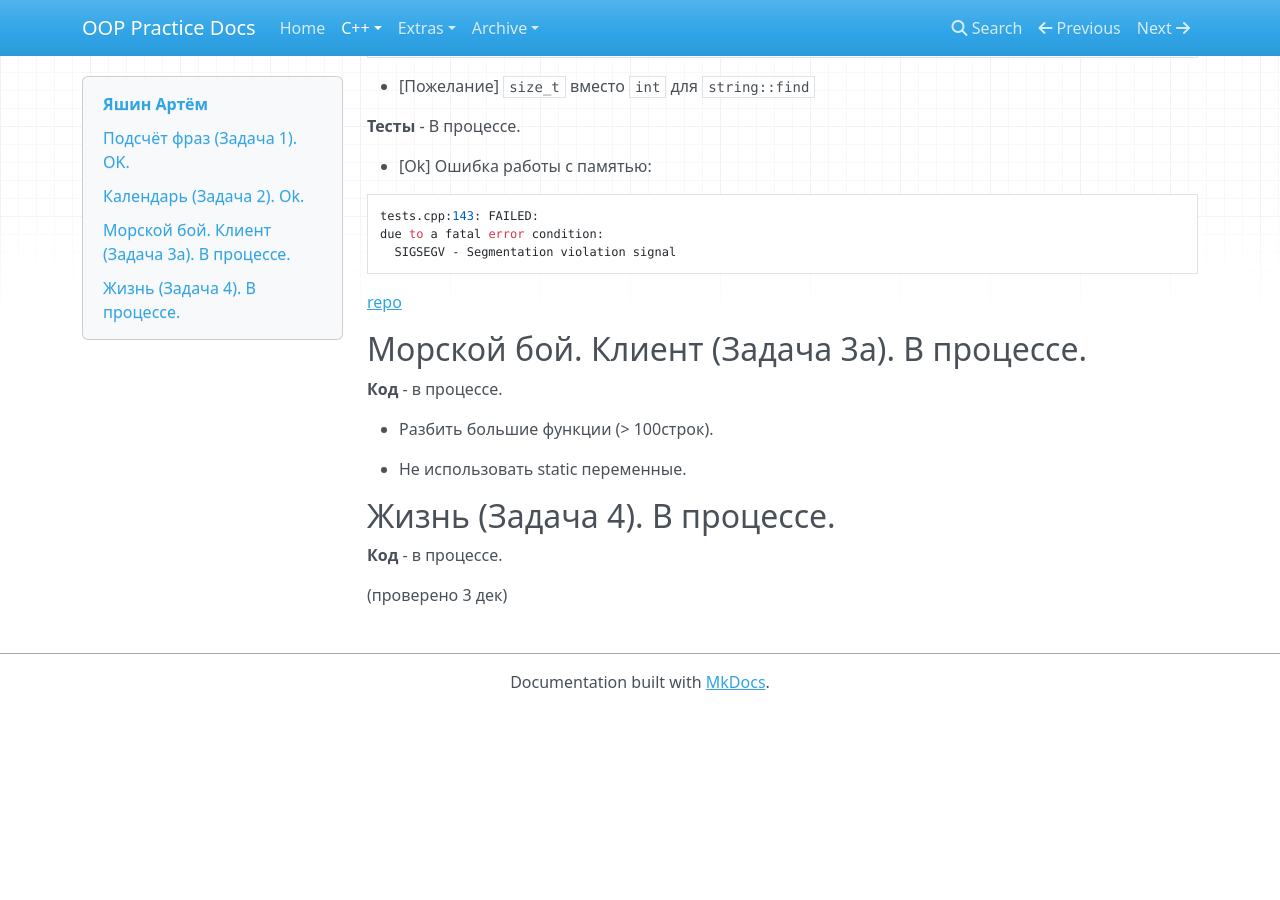
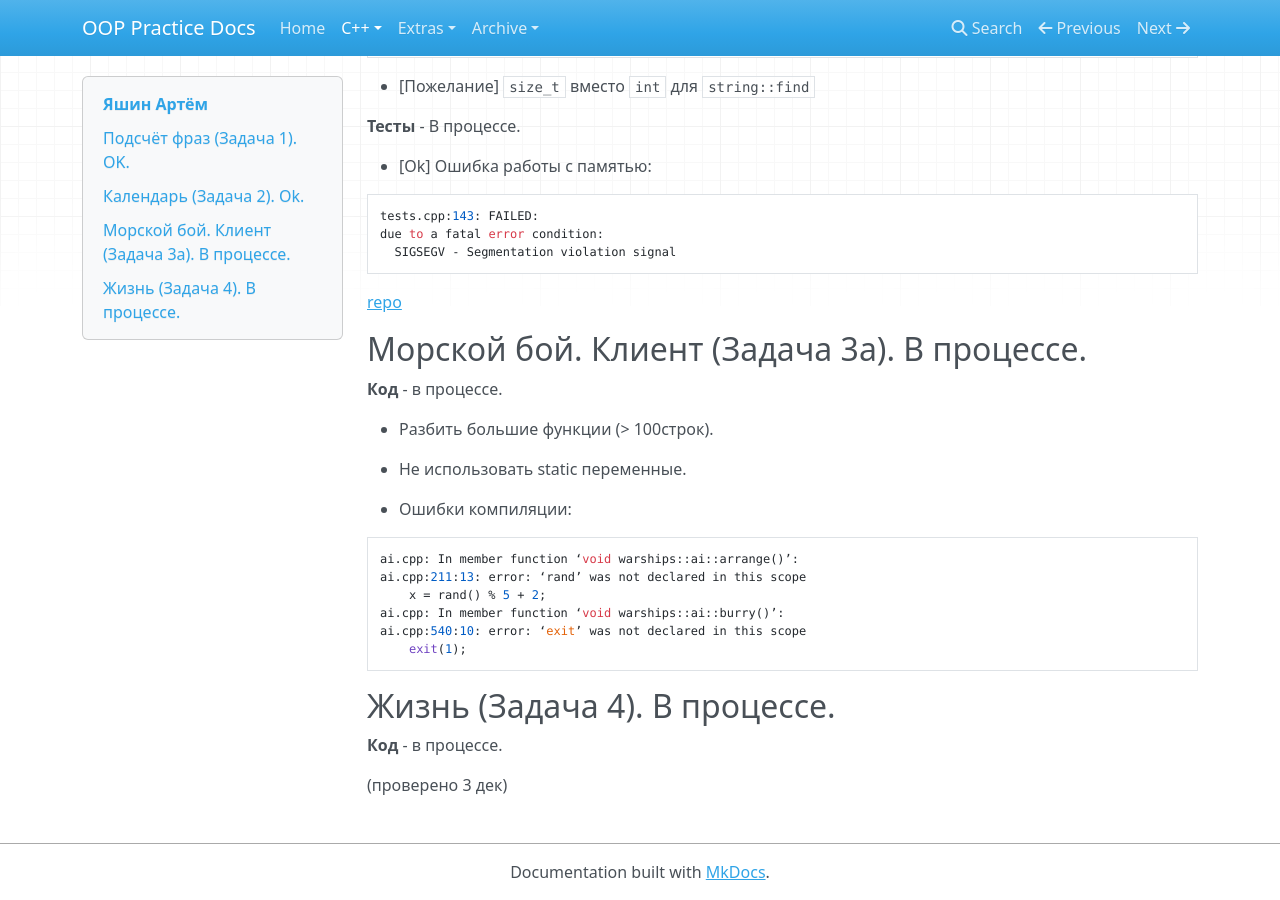
Before and after one commit to avoronkov/oop, an MkDocs documentation site: the page built from docs/2017.cpp/results/yashin.md, in a window 1280 px wide and 900 px high, scrolled down 2371 px. Built offline with MkDocs 1.6.1, drawn with Linux system fonts in a browser that asks for light colours; nearby versions of some CDN libraries; old or Windows-style settings are respelled for this version of MkDocs; before the commit the page ends 3081 px from its top, so only the background shows below that.

Commit message:
update yashin results

````diff
--- a/docs/2017.cpp/results/yashin.md
+++ b/docs/2017.cpp/results/yashin.md
@@ -137,6 +137,16 @@ due to a fatal error condition:
 
 - Не использовать static переменные.
 
+- Ошибки компиляции:
+```C++
+ai.cpp: In member function ‘void warships::ai::arrange()’:
+ai.cpp:211:13: error: ‘rand’ was not declared in this scope
+    x = rand() % 5 + 2;
+ai.cpp: In member function ‘void warships::ai::burry()’:
+ai.cpp:540:10: error: ‘exit’ was not declared in this scope
+    exit(1);
+```
+
 ## Жизнь (Задача 4). В процессе.
 
 **Код** - в процессе.
````
